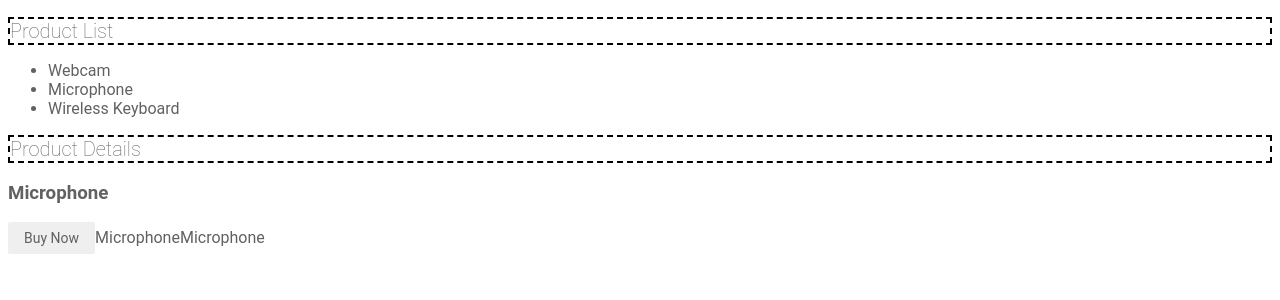
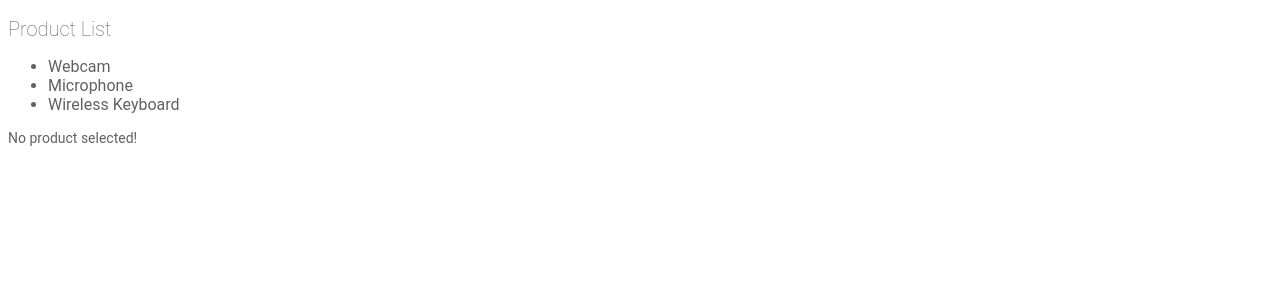
Before and after one commit to AlinCristian97/my-app, an Angular app: page / in a window 1280 px wide. Shown: the top 300 px of the page. Built offline with nearby package versions, Linux system fonts and the light colour scheme.

Commit message:
ng if #1

```diff
--- a/src/app/products/product-detail/product-detail.component.html
+++ b/src/app/products/product-detail/product-detail.component.html
@@ -1,5 +1,7 @@
-<h2>Product Details</h2>
-<h3>{{name}}</h3>
-<button (click)="buy()">Buy Now</button>
+<div *ngIf="name">
+  <h2>Product Details</h2>
+  <h3>{{name}}</h3>
+  <button (click)="buy()">Buy Now</button>
+</div>
 
 <span>{{productName}}</span>
--- a/src/app/products/product-list/product-list.component.html
+++ b/src/app/products/product-list/product-list.component.html
@@ -4,11 +4,9 @@
   <li (click)="selectedProduct = 'Microphone'">Microphone</li>
   <li (click)="selectedProduct = 'Wireless Keyboard'">Wireless Keyboard</li>
 </ul>
-
 <app-product-detail
-  #product
+  *ngIf="selectedProduct"
   [name]="selectedProduct"
-  (bought)="onBuy($event)"
-></app-product-detail>
-
-<span>{{product.name}}</span>
+  (bought)="onBuy($event)">
+</app-product-detail>
+<p *ngIf="!selectedProduct">No product selected!</p>
--- a/src/app/products/product-list/product-list.component.ts
+++ b/src/app/products/product-list/product-list.component.ts
@@ -8,7 +8,7 @@ import { ProductDetailComponent } from '../product-detail/product-detail.compone
 })
 export class ProductListComponent implements AfterViewInit {
   @ViewChild(ProductDetailComponent) productDetail: ProductDetailComponent | undefined;
-  selectedProduct = 'Microphone';
+  selectedProduct = '';
 
   ngAfterViewInit(): void {
     if (this.productDetail) {
```
